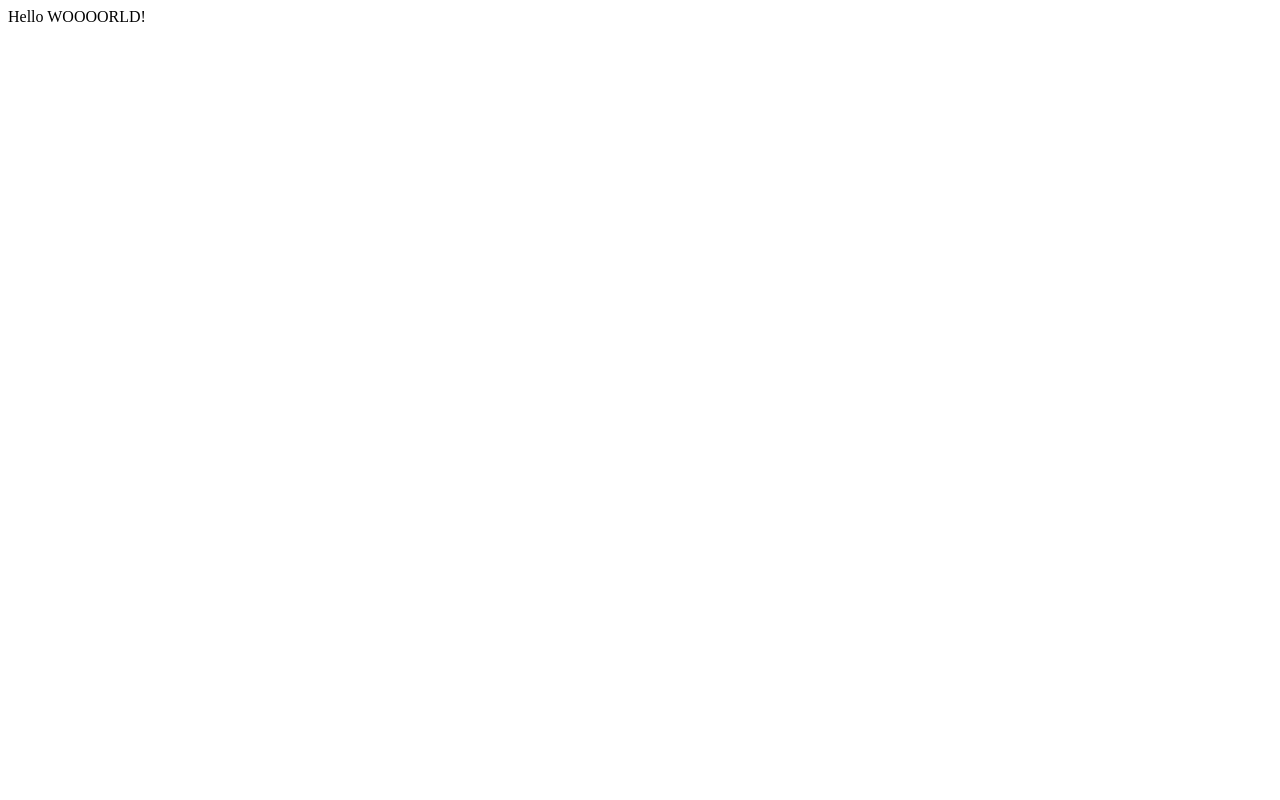
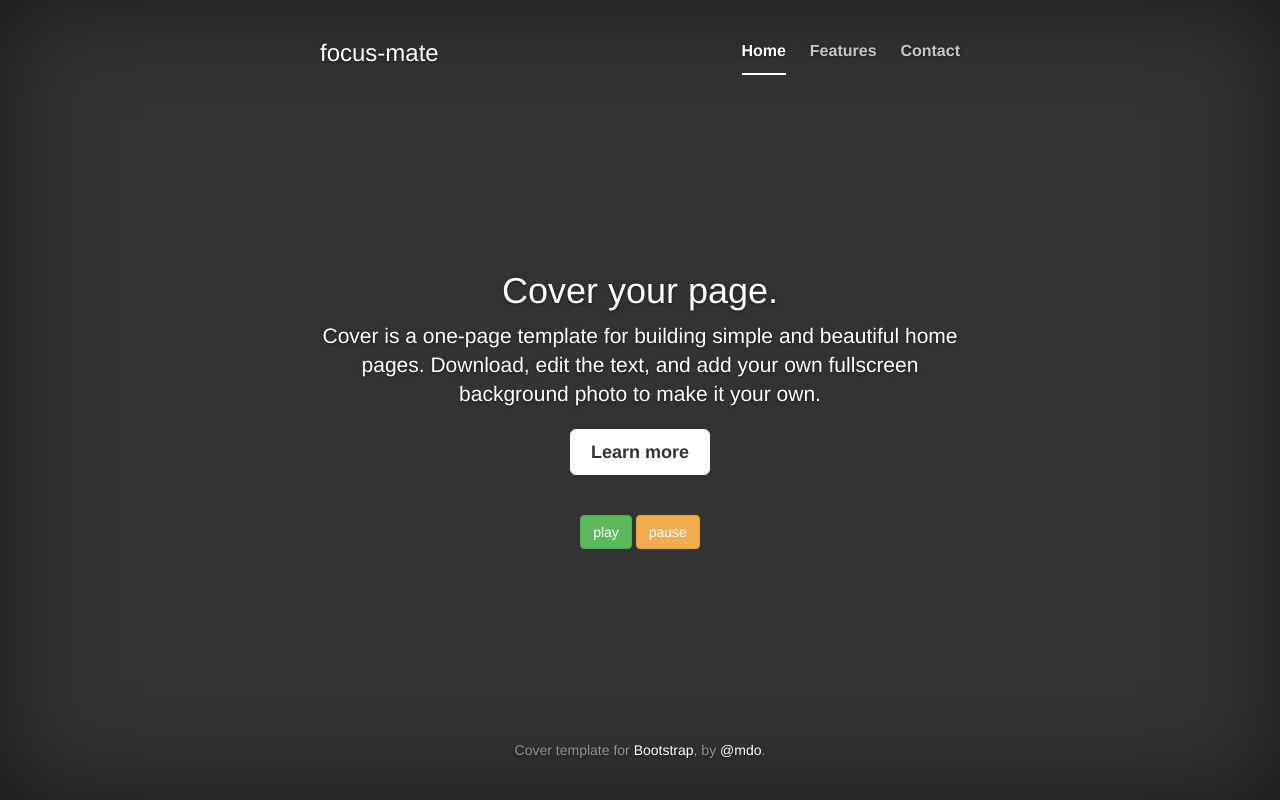
Before and after one commit to DominikNagy/focus-mate, a PHP site: page / in a window 1280 px wide. Before the commit the page is almost empty. Run offline with PHP 8.4, Linux system fonts and the light colour scheme; some libraries are stand-ins or nearby versions.

Commit message:
Play, Pause

```diff
--- a/composer.json
+++ b/composer.json
@@ -1,5 +1,6 @@
 {
     "require": {
-        "twbs/bootstrap": "^3.3"
+        "twbs/bootstrap": "^3.3",
+        "components/jquery": "^3.2"
     }
 }
--- a/index.php
+++ b/index.php
@@ -5,5 +5,111 @@
 * Date: 13-Jan-18
 * Time: 22:18
 */
-echo 'Hello WOOOORLD!';
+
 ?>
+
+
+<!DOCTYPE html>
+<html lang="en">
+<head>
+    <meta charset="utf-8">
+    <meta http-equiv="X-UA-Compatible" content="IE=edge">
+    <meta name="viewport" content="width=device-width, initial-scale=1">
+    <!-- The above 3 meta tags *must* come first in the head; any other head content must come *after* these tags -->
+    <meta name="description" content="">
+    <meta name="author" content="">
+    <link rel="icon" href="">
+
+    <title>Cover Template for Bootstrap</title>
+
+    <!-- Bootstrap core CSS -->
+    <link href="vendor/twbs/bootstrap/dist/css/bootstrap.min.css" rel="stylesheet">
+
+    <!-- IE10 viewport hack for Surface/desktop Windows 8 bug -->
+    <link href="vendor/twbs/bootstrap/dist/css/ie10-viewport-bug-workaround.css" rel="stylesheet">
+
+    <!-- Custom styles for this template -->
+    <link href="vendor/twbs/bootstrap/dist/css/cover.css" rel="stylesheet">
+
+
+    <!-- HTML5 shim and Respond.js for IE8 support of HTML5 elements and media queries -->
+    <!--[if lt IE 9]>
+    <script src="https://oss.maxcdn.com/html5shiv/3.7.3/html5shiv.min.js"></script>
+    <script src="https://oss.maxcdn.com/respond/1.4.2/respond.min.js"></script>
+    <![endif]-->
+
+
+
+</head>
+
+<body>
+
+<div class="site-wrapper">
+
+    <div class="site-wrapper-inner">
+
+        <div class="cover-container">
+
+            <div class="masthead clearfix">
+                <div class="inner">
+                    <h3 class="masthead-brand">focus-mate</h3>
+                    <nav>
+                        <ul class="nav masthead-nav">
+                            <li class="active"><a href="#">Home</a></li>
+                            <li><a href="#">Features</a></li>
+                            <li><a href="#">Contact</a></li>
+                        </ul>
+                    </nav>
+                </div>
+            </div>
+
+            <div class="inner cover">
+                <h1 class="cover-heading">Cover your page.</h1>
+                <p class="lead">Cover is a one-page template for building simple and beautiful home pages. Download, edit the text, and add your own fullscreen background photo to make it your own.</p>
+                <p class="lead">
+                    <a href="#" class="btn btn-lg btn-default">Learn more</a>
+                </p>
+
+                <audio id="myAudio">
+                    <source src="_assets/audio/SampleAudio.mp3" type="audio/mp3">
+                    Your browser does not support the audio element.
+                </audio><br />
+
+                <button onclick="playAudio()" class="btn btn-success"> play </button>
+                <button onclick="pauseAudio()" class="btn btn-warning"> pause </button>
+            </div>
+            <script>
+                var x = document.getElementById("myAudio");
+
+                function playAudio() {
+                    x.play();
+                    x.volume = 1;
+                }
+
+                function pauseAudio() {
+                    x.pause();
+                }
+            </script>
+
+            <div class="mastfoot">
+                <div class="inner">
+                    <p>Cover template for <a href="http://getbootstrap.com">Bootstrap</a>, by <a href="https://twitter.com/mdo">@mdo</a>.</p>
+                </div>
+            </div>
+
+        </div>
+
+    </div>
+
+</div>
+
+<!-- Bootstrap core JavaScript
+================================================== -->
+<!-- Placed at the end of the document so the pages load faster -->
+<script src="vendor/components/jquery/jquery.min.js"></script>
+<script>window.jQuery || document.write('<script src="vendor/components/jquery/jquery.min.js"><\/script>')</script>
+<script src="vendor/twbs/bootstrap/dist/js/bootstrap.min.js"></script>
+<!-- IE10 viewport hack for Surface/desktop Windows 8 bug -->
+<script src="vendor/twbs/bootstrap/dist/js/ie10-viewport-bug-workaround.js"></script>
+</body>
+</html>
--- /dev/null
+++ b/vendor/twbs/bootstrap/dist/css/cover.css
@@ -0,0 +1,163 @@
+/*
+ * Globals
+ */
+
+/* Links */
+a,
+a:focus,
+a:hover {
+    color: #fff;
+}
+
+/* Custom default button */
+.btn-default,
+.btn-default:hover,
+.btn-default:focus {
+    color: #333;
+    text-shadow: none; /* Prevent inheritance from `body` */
+    background-color: #fff;
+    border: 1px solid #fff;
+}
+
+
+/*
+ * Base structure
+ */
+
+html,
+body {
+    height: 100%;
+    background-color: #333;
+}
+body {
+    color: #fff;
+    text-align: center;
+    text-shadow: 0 1px 3px rgba(0,0,0,.5);
+}
+
+/* Extra markup and styles for table-esque vertical and horizontal centering */
+.site-wrapper {
+    display: table;
+    width: 100%;
+    height: 100%; /* For at least Firefox */
+    min-height: 100%;
+    -webkit-box-shadow: inset 0 0 100px rgba(0,0,0,.5);
+    box-shadow: inset 0 0 100px rgba(0,0,0,.5);
+}
+.site-wrapper-inner {
+    display: table-cell;
+    vertical-align: top;
+}
+.cover-container {
+    margin-right: auto;
+    margin-left: auto;
+}
+
+/* Padding for spacing */
+.inner {
+    padding: 30px;
+}
+
+
+/*
+ * Header
+ */
+.masthead-brand {
+    margin-top: 10px;
+    margin-bottom: 10px;
+}
+
+.masthead-nav > li {
+    display: inline-block;
+}
+.masthead-nav > li + li {
+    margin-left: 20px;
+}
+.masthead-nav > li > a {
+    padding-right: 0;
+    padding-left: 0;
+    font-size: 16px;
+    font-weight: bold;
+    color: #fff; /* IE8 proofing */
+    color: rgba(255,255,255,.75);
+    border-bottom: 2px solid transparent;
+}
+.masthead-nav > li > a:hover,
+.masthead-nav > li > a:focus {
+    background-color: transparent;
+    border-bottom-color: #a9a9a9;
+    border-bottom-color: rgba(255,255,255,.25);
+}
+.masthead-nav > .active > a,
+.masthead-nav > .active > a:hover,
+.masthead-nav > .active > a:focus {
+    color: #fff;
+    border-bottom-color: #fff;
+}
+
+@media (min-width: 768px) {
+    .masthead-brand {
+        float: left;
+    }
+    .masthead-nav {
+        float: right;
+    }
+}
+
+
+/*
+ * Cover
+ */
+
+.cover {
+    padding: 0 20px;
+}
+.cover .btn-lg {
+    padding: 10px 20px;
+    font-weight: bold;
+}
+
+
+/*
+ * Footer
+ */
+
+.mastfoot {
+    color: #999; /* IE8 proofing */
+    color: rgba(255,255,255,.5);
+}
+
+
+/*
+ * Affix and center
+ */
+
+@media (min-width: 768px) {
+    /* Pull out the header and footer */
+    .masthead {
+        position: fixed;
+        top: 0;
+    }
+    .mastfoot {
+        position: fixed;
+        bottom: 0;
+    }
+    /* Start the vertical centering */
+    .site-wrapper-inner {
+        vertical-align: middle;
+    }
+    /* Handle the widths */
+    .masthead,
+    .mastfoot,
+    .cover-container {
+        width: 100%; /* Must be percentage or pixels for horizontal alignment */
+    }
+}
+
+@media (min-width: 992px) {
+    .masthead,
+    .mastfoot,
+    .cover-container {
+        width: 700px;
+    }
+}
--- /dev/null
+++ b/vendor/twbs/bootstrap/dist/css/ie10-viewport-bug-workaround.css
@@ -0,0 +1,13 @@
+/*!
+ * IE10 viewport hack for Surface/desktop Windows 8 bug
+ * Copyright 2014-2015 Twitter, Inc.
+ * Licensed under MIT (https://github.com/twbs/bootstrap/blob/master/LICENSE)
+ */
+
+/*
+ * See the Getting Started docs for more information:
+ * http://getbootstrap.com/getting-started/#support-ie10-width
+ */
+@-ms-viewport     { width: device-width; }
+@-o-viewport      { width: device-width; }
+@viewport         { width: device-width; }
```
Also changed, not shown: vendor/twbs/bootstrap/dist/js/ie10-viewport-bug-workaround.js (added), 2 other files.
